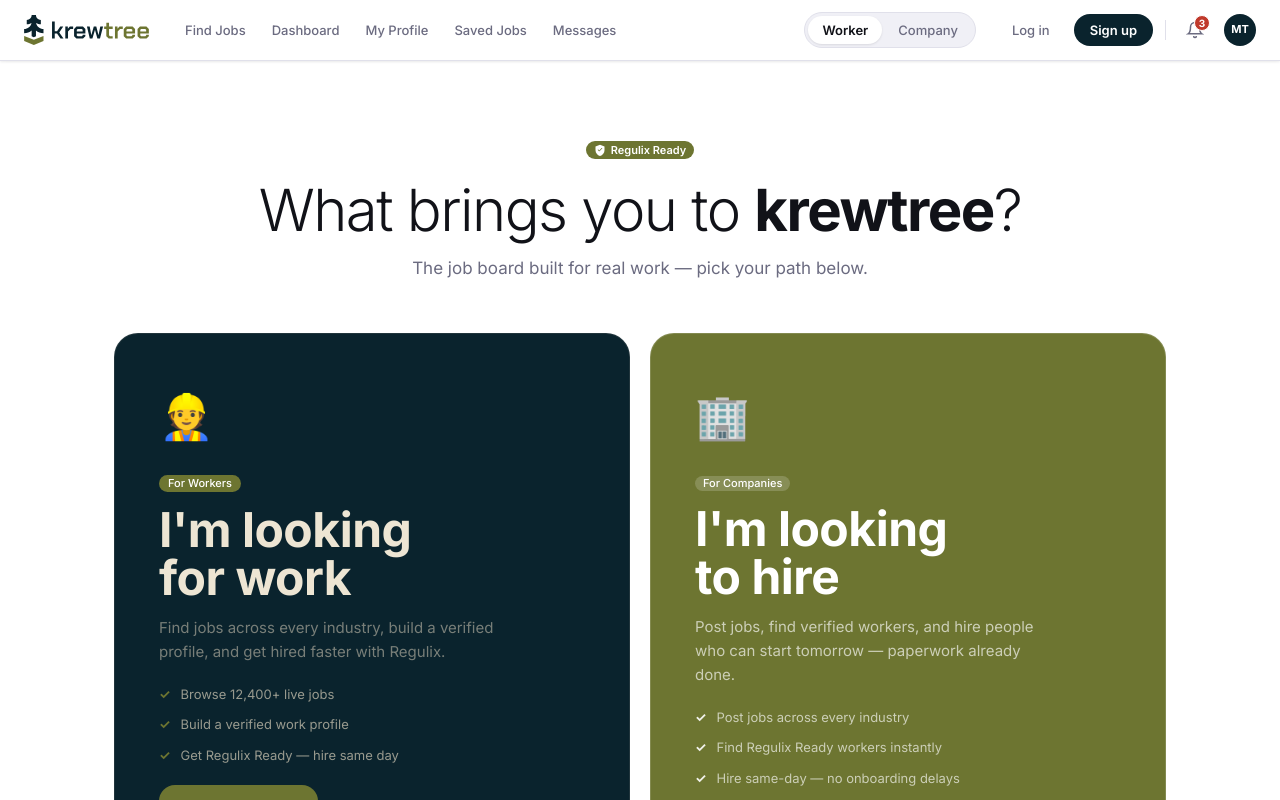
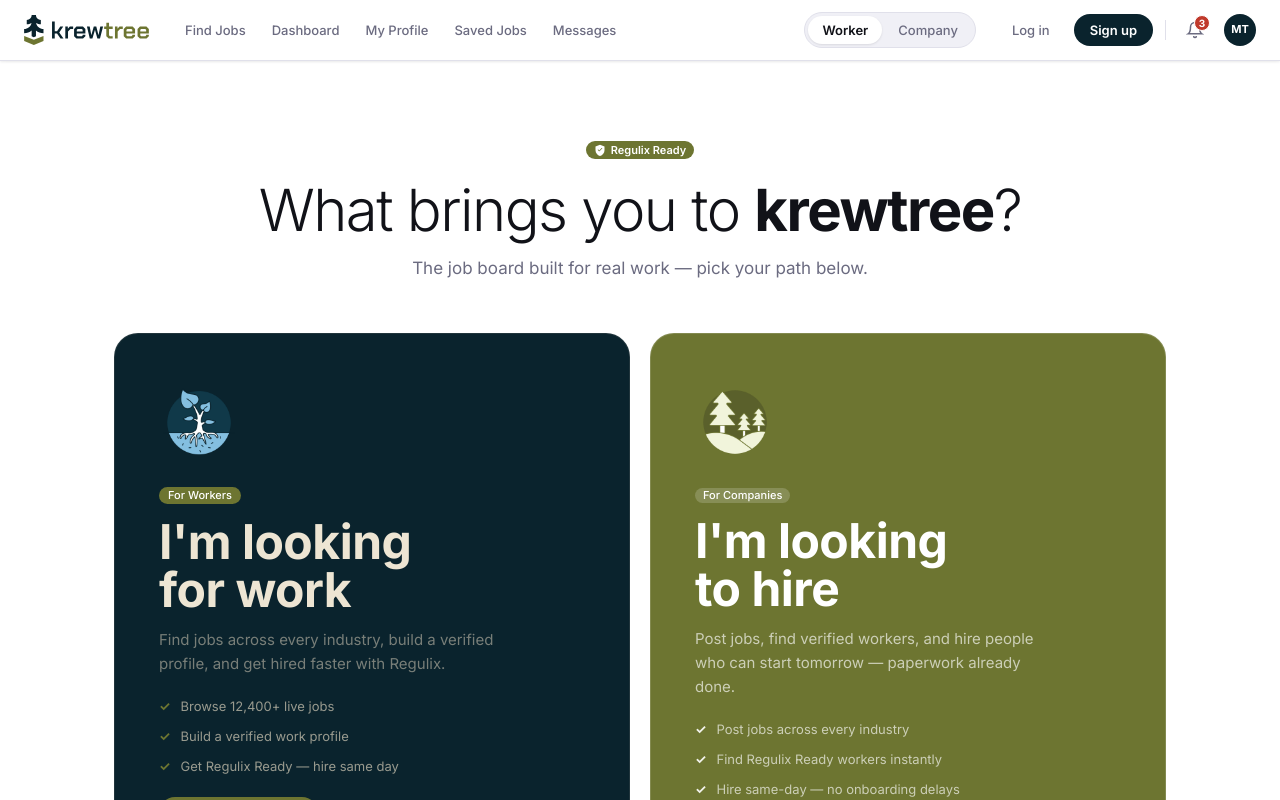
Before and after one commit to drawbackwards/krewtree, a React (Vite) app: page /site in a window 1280 px wide. Shown: the top 800 px of the page. Built offline with nearby package versions, Linux system fonts and the light colour scheme.

Commit message:
feat: replace emoji icons with custom images on hero path cards

```diff
--- a/src/site/pages/LandingPage.tsx
+++ b/src/site/pages/LandingPage.tsx
@@ -84,7 +84,12 @@
             e.currentTarget.style.boxShadow = 'none'
           }}
         >
-          <div style={{ fontSize: 44 }}>👷</div>
+          <img
+            src="/icon-worker.png"
+            alt=""
+            aria-hidden="true"
+            style={{ width: 80, height: 80, objectFit: 'contain' }}
+          />
           <div>
             <Badge variant="accent" size="sm" style={{ marginBottom: 14 }}>
               For Workers
@@ -187,7 +192,12 @@
             e.currentTarget.style.boxShadow = 'none'
           }}
         >
-          <div style={{ fontSize: 44 }}>🏢</div>
+          <img
+            src="/icon-company.png"
+            alt=""
+            aria-hidden="true"
+            style={{ width: 80, height: 80, objectFit: 'contain' }}
+          />
           <div>
             <Badge
               variant="secondary"
```
Also changed, not shown: public/icon-company.png (added), public/icon-worker.png (added).
